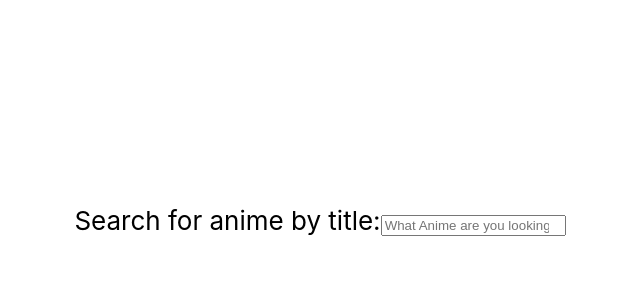
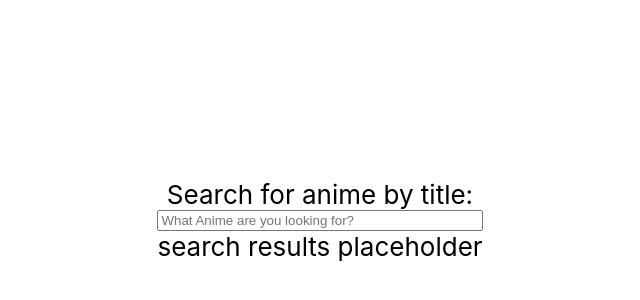
Before and after one commit to Kozyrov/oni-search-client, a React (Create React App) app: page / in a window 1280 px wide. Shown: the part 180-480 px from the top of the page, without its empty margins (320-960 px from the left). Built offline with nearby package versions, Linux system fonts and the light colour scheme; the HTML template or start-up script is replaced by a standard one.

Commit message:
created results component and set props

```diff
--- a/package.json
+++ b/package.json
@@ -13,7 +13,8 @@
     "react": "^17.0.2",
     "react-dom": "^17.0.2",
     "react-redux": "^7.2.3",
-    "react-scripts": "^4.0.3"
+    "react-scripts": "^4.0.3",
+    "sass": "^1.43.3"
   },
   "scripts": {
     "start": "react-scripts start",
--- a/src/components/search/Search.js
+++ b/src/components/search/Search.js
@@ -1,12 +1,16 @@
 import React, { useState } from "react";
 import { searchByTitle } from "./searchAPI";
+import styles from "./results/results.module.scss";
+import Results from "./results/Results";
 
 const Search = () => {
     const [value, setValue] = useState("");
+    const [results, setResults] = useState([]);
 
     const handleSubmit = async (event) => {
         event.preventDefault();
-        await searchByTitle(value);
+        const results = await searchByTitle(value);
+        setResults(results);
     }
 
     const handleInput = (event) => {
@@ -14,7 +18,8 @@ const Search = () => {
     }
 
     return (
-        <form className="search-field" onSubmit={handleSubmit}>
+        <div id={styles.search_container}>
+            <form className={styles.search_field} onSubmit={handleSubmit}>
                 <label>Search for anime by title:</label>
                 <input
                     type="search"
@@ -23,8 +28,10 @@ const Search = () => {
                     aria-label="Search for anime based on title"
                     value={value}
                     onInput={handleInput}
-            ></input>
+                />
             </form>
+            {<Results searchResults={results}/>}
+        </div>
     );
 }
 
--- a/src/components/search/results/Results.js
+++ b/src/components/search/results/Results.js
@@ -1,9 +1,11 @@
-import React,{ useState } from "react"
+import React from "react"
 
-export const Results = (props) => {
+const Results = () => {
   return (
     <div>
       search results placeholder
     </div>
   )
 }
+
+export default Results;
--- /dev/null
+++ b/src/components/search/results/results.module.scss
@@ -0,0 +1,4 @@
+#search_container, .search_field {
+    display: flex;
+    flex-direction: column;
+}
--- a/src/components/search/searchAPI.js
+++ b/src/components/search/searchAPI.js
@@ -2,9 +2,9 @@ import axios from "axios";
 
 export const searchByTitle = async (term) => {
     try {
-        await axios.post(`https://oni-search-api-apim.azure-api.net/oni-search-api/search?value=${term}`)
+        return await axios.post(`https://oni-search-api-apim.azure-api.net/oni-search-api/search?value=${term}`)
         .then((response) => {
-            console.log(`success: ${response}`);
+            return response.data;
         }).catch((err) => {
             console.log(`error: ${err}`);
         })
```
Also changed, not shown: 1 other file (tests, documents, lock files or other folders). Lines whose indentation alone changed are shown as unchanged.
